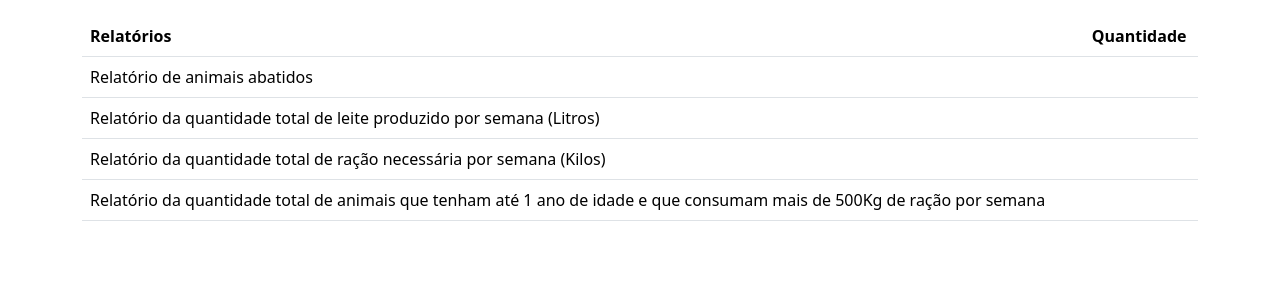
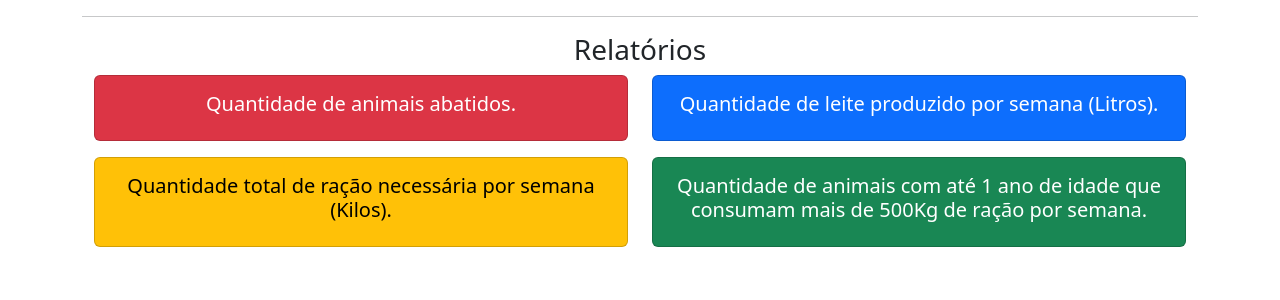
Before and after one commit to maxwillias/FarmVille, a Symfony app: template templates/Home/index.html.twig in a window 1280 px wide. Shown: the part 56-356 px from the top of the page. Run offline with Twig, Linux system fonts and the light colour scheme; the template is opened without the code that fills it, so the values that code supplies are empty; some libraries are stand-ins or nearby versions.

Commit message:
[style] altera visualização de formulários

```diff
--- a/templates/Home/index.html.twig
+++ b/templates/Home/index.html.twig
@@ -1,33 +1,51 @@
 {% extends 'base.html.twig' %}
 {% block title %}{{ titulo }}{% endblock %}
 {% block body %}
-<h1>{{ titulo }}</h1>
-<p>{{ mensagem }}</p>
-<table class="table">
-    <thead>
-        <tr>
-            <th>Relatórios</th>
-            <th>Quantidade</th>
-        </tr>
-    </thead>
-    <tbody>
-        <tr>
-            <td>Relatório de animais abatidos</td>
-            <td class="text-end">{{ abatidos }}</td>
-        </tr>
-        <tr>
-            <td>Relatório da quantidade total de leite produzido por semana (Litros)</td>
-            <td class="text-end">{{ leite }}</td>
-        </tr>
-        <tr>
-            <td>Relatório da quantidade total de ração necessária por semana (Kilos)</td>
-            <td class="text-end">{{ racao }}</td>
-        </tr>
-        <tr>
-            <td>Relatório da quantidade total de animais que tenham até 1 ano de idade e que
-consumam mais de 500Kg de ração por semana </td>
-            <td class="text-end">{{ animaisRacao }}</td>
-        </tr>
-    </tbody>
-</table>
+<h1 class="text-center">{{ titulo }}</h1>
+<p class="text-center">{{ mensagem }}</p>
+<hr />
+
+<!-- Novo Relatório -->
+<div class="container">
+  <div class="row">
+  <h3 class="text-center">Relatórios</h3>
+    <!-- Card 1 -->
+    <div class="col-md-6">
+      <div class="card text-bg-danger mb-3 " >
+        <div class="card-body">
+          <h5 class="card-title text-center">Quantidade de animais abatidos.</h5>
+          <h2 class="card-text text-center">{{ abatidos }}</h2>
+        </div>
+      </div>
+    </div>
+    <!-- Card 2 -->
+    <div class="col-md-6">
+      <div class="card text-bg-primary mb-3">
+        <div class="card-body">
+          <h5 class="card-title text-center">Quantidade de leite produzido por semana (Litros).</h5>
+          <h2 class="card-text text-center">{{ leite }}</h2>
+        </div>
+      </div>
+    </div>
+    <!-- Card 3 -->
+    <div class="col-md-6">
+      <div class="card text-bg-warning mb-3">
+        <div class="card-body">
+          <h5 class="card-title text-center">Quantidade total de ração necessária por semana (Kilos).</h5>
+          <h2 class="card-text text-center">{{ racao }}</h2>
+        </div>
+      </div>
+    </div>
+    <!-- Card 4 -->
+    <div class="col-md-6">
+      <div class="card text-bg-success mb-3">
+        <div class="card-body">
+          <h5 class="card-title text-center">Quantidade de animais com até 1 ano de idade que consumam mais de 500Kg de ração por semana.</h5>
+          <h2 class="card-text text-center">{{ animaisRacao }}</h2>
+        </div>
+      </div>
+    </div>
+  </div>
+</div>
+
 {% endblock %}
```
